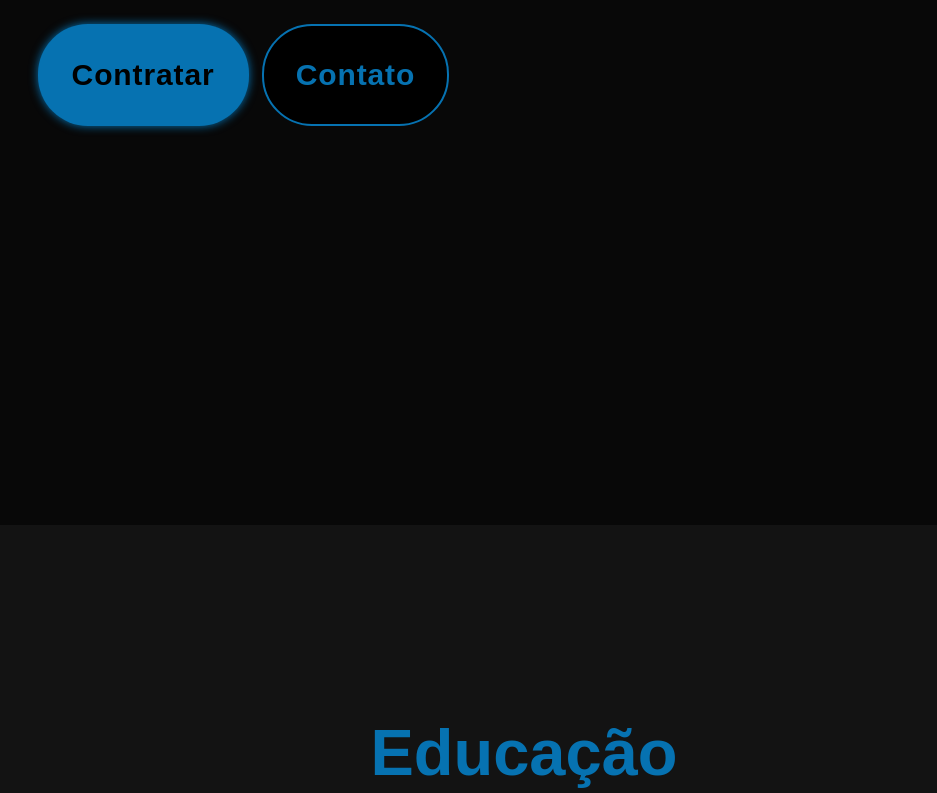
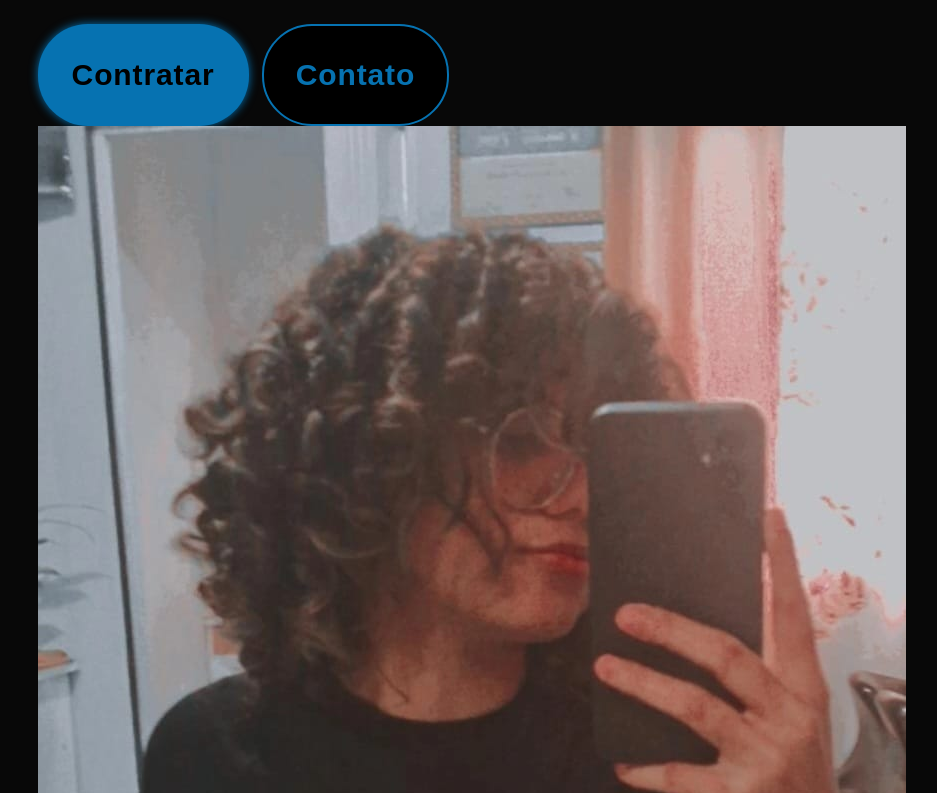
Before and after one commit to Juliagaspar012/Juba.projeto, a plain HTML site: page index.html in a window 1280 px wide. Shown: the part 969-1762 px from the top of the page, without its empty margins (116-1053 px from the left). Drawn offline with nearby package versions, Linux system fonts and the light colour scheme.

Commit message:
Update index.html

```diff
--- a/index.html
+++ b/index.html
@@ -46,7 +46,7 @@
         </div>
     </div>
 
-        <div class="home-img">
+        <div class="">
             <img src="./src/img/eu.jpg" alt="">
         </div>
 </section>
```
